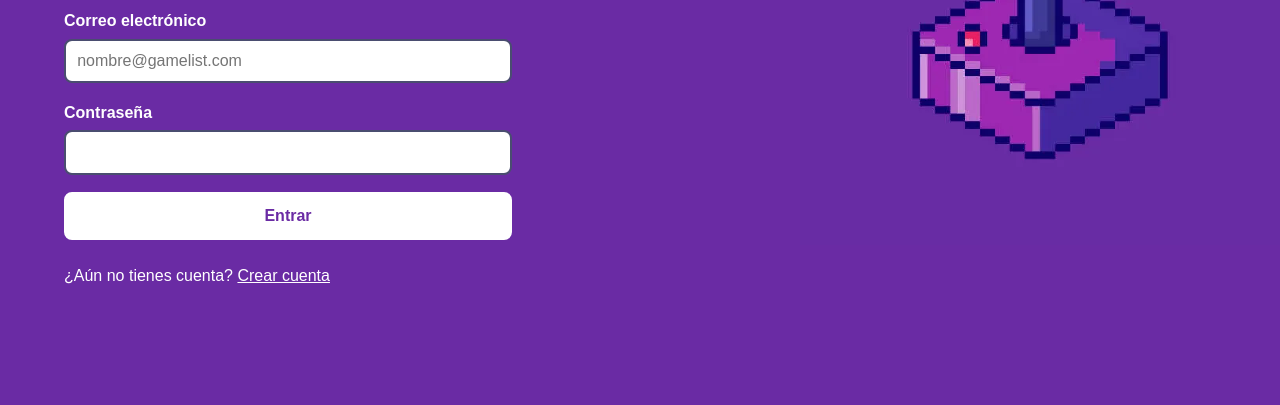
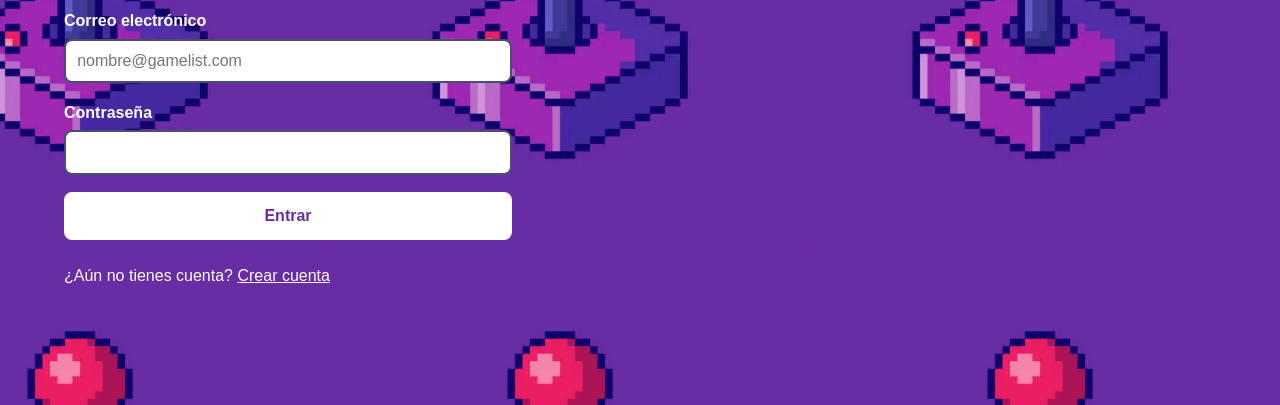
Before and after one commit to jesus205vzla-eng/BackOffice, a plain HTML site: page login.html in a window 1280 px wide. Shown: the part 395-800 px from the top of the page. Drawn offline with Linux system fonts and the light colour scheme.

Commit message:
Add files via upload

```diff
--- a/styles.css
+++ b/styles.css
@@ -1,10 +1,3 @@
-/* ==========================================================
-   Game List · Backoffice
-   Colores: azul oscuro #171a3a, morado #6a2ba4,
-   verde lima #a3e635
-   ========================================================== */
-
-/* ---------- General ---------- */
 
 * {
   box-sizing: border-box;
@@ -29,13 +22,10 @@ a {
   color: #5b3fd0;
 }
 
-/* Para que el atributo hidden siempre oculte el elemento,
-   aunque la clase del elemento tenga su propio display */
 [hidden] {
   display: none !important;
 }
 
-/* Enlace "Saltar al formulario": solo se ve al navegar con el teclado */
 .skip-link {
   position: absolute;
   left: 1rem;
@@ -49,9 +39,6 @@ a {
   top: 1rem;
 }
 
-/* ---------- Login y Register ---------- */
-
-/* Toda la página es de un solo morado, con el joystick de fondo */
 .auth {
   min-height: 100vh;
   padding: 1.5rem 1.5rem 13rem;
@@ -60,11 +47,9 @@ a {
   background-image: url("Imagenes/joystick.webp");
   background-position: center bottom;
   background-size: 12rem;
-  background-repeat: no-repeat;
-  image-rendering: pixelated; /* mantiene los píxeles nítidos */
 }
 
-/* Logo: un cuadrito blanco y el nombre */
+
 .brand {
   font-family: "Courier New", monospace;
   font-size: 1.4rem;
@@ -83,7 +68,6 @@ a {
   background-color: white;
 }
 
-/* El texto va arriba y el formulario abajo */
 .auth__pitch {
   max-width: 28rem;
   margin-top: 2rem;
@@ -98,7 +82,6 @@ a {
   margin-top: 2.5rem;
 }
 
-/* ---------- Formularios ---------- */
 
 .nombre,
 .correo,
@@ -155,7 +138,6 @@ a {
   border-color: #4a1d75;
 }
 
-/* El botón del formulario ocupa todo el ancho */
 .form .btn {
   width: 100%;
 }
@@ -166,7 +148,6 @@ a {
   border-color: #171a3a;
 }
 
-/* Botones para fondos claros (el botón normal es blanco) */
 .btn--lima {
   color: #171a3a;
   background-color: #a3e635;
@@ -213,7 +194,7 @@ a {
   cursor: not-allowed;
 }
 
-/* Avisos de éxito o error */
+
 .mensaje {
   margin: 0 0 1rem;
   padding: 0.7rem 1rem;
@@ -237,7 +218,7 @@ a {
   color: white;
 }
 
-/* ---------- Home ---------- */
+
 
 .topbar {
   display: flex;
@@ -268,7 +249,7 @@ a {
   font-size: 2.2rem;
 }
 
-/* Tarjetas con números: se acomodan en fila y bajan si no caben */
+
 .estadisticas {
   display: flex;
   flex-wrap: wrap;
@@ -299,7 +280,7 @@ a {
   color: #4a4d70;
 }
 
-/* ---------- Proyectos (CRUD) ---------- */
+
 
 .usuario {
   display: flex;
@@ -383,7 +364,7 @@ a {
   margin-bottom: 0.75rem;
 }
 
-/* ---------- Pantallas grandes (900px o más) ---------- */
+
 
 @media (min-width: 900px) {
   .auth {
```
